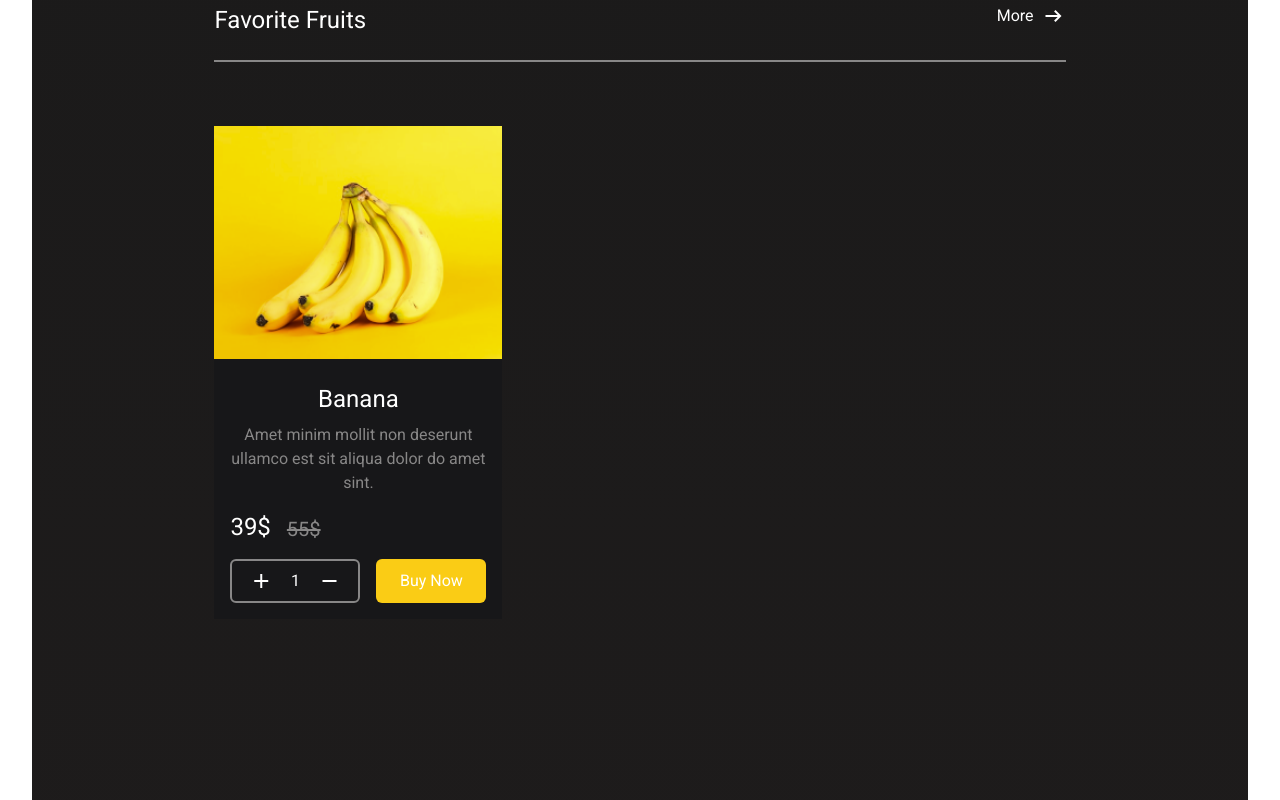
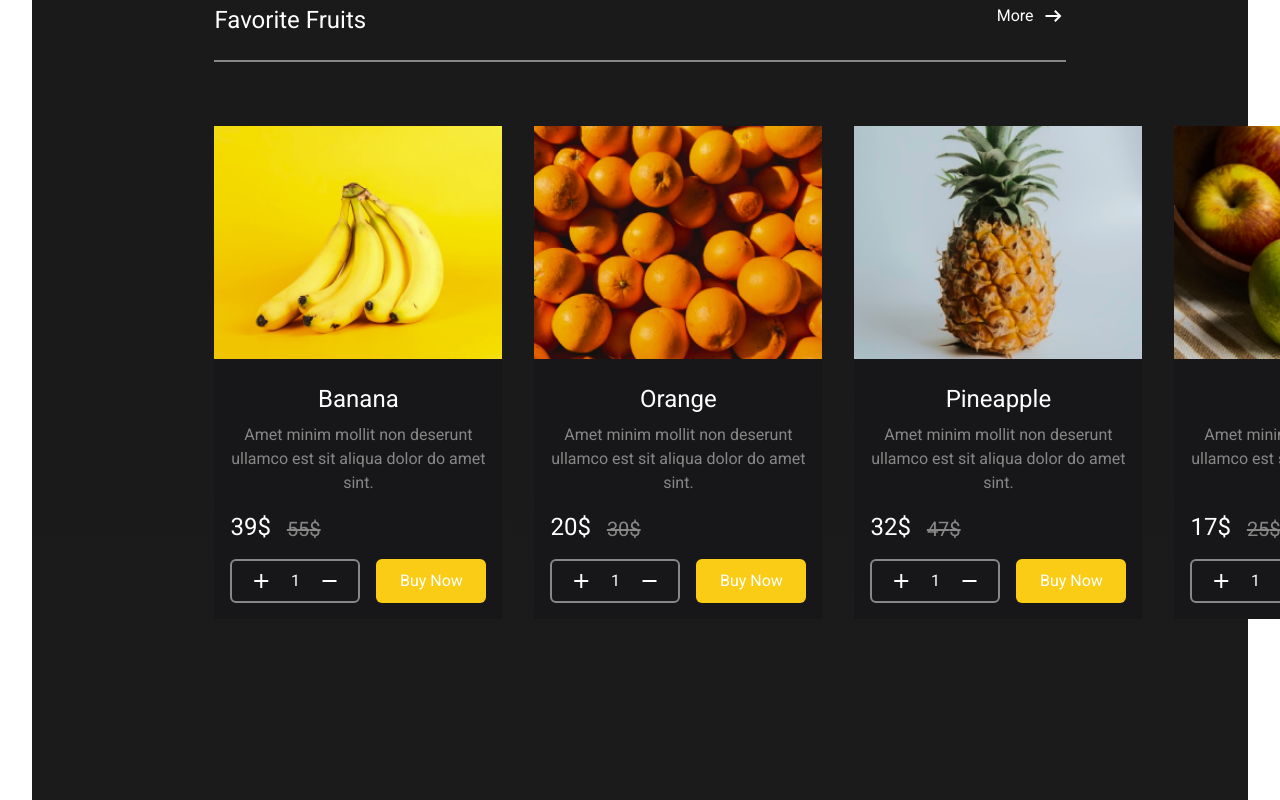
Before and after one commit to Vitholu/fruit-empire, a React (Vite) app: page / in a window 1280 px wide. Shown: the part 920-1720 px from the top of the page. Built offline with nearby package versions, Linux system fonts and the light colour scheme.

Commit message:
add reusable card component

```diff
--- a/src/App.tsx
+++ b/src/App.tsx
@@ -3,6 +3,7 @@ import Header from './components/Header'
 import Hero from './components/Hero'
 import HeroHighlight from './components/HeroHighlight'
 import FavoriteFruit from './components/FavoriteFruit'
+import HowItWorks from './components/HowItWorks'
 import './App.css'
 
 function App() {
@@ -18,8 +19,12 @@ function App() {
                     <Hero />
                     <HeroHighlight />
                 </div>
-                <div className="h-v5/5">
+                <div className="h-[50rem]">
                     <FavoriteFruit />
+                </div>
+
+                <div className="ml-3/20 mr-3/20 h-v5/5">
+                    <HowItWorks />
                 </div>
             </div>
         </div>
--- a/src/components/FavoriteFruit.tsx
+++ b/src/components/FavoriteFruit.tsx
@@ -1,5 +1,9 @@
 import React from 'react'
+import FavoriteFruitCard from './FavoriteFruitCard'
 import Banana from '../assets/Banana_Card.png'
+import Orange from '../assets/Orange_Card.png'
+import Pineapple from '../assets/Pineapple_Card.png'
+import Apple from '../assets/Apple_Card.png'
 
 const FavoriteFruit = () => {
     return (
@@ -13,40 +17,30 @@ const FavoriteFruit = () => {
             </div>
 
             <div className="grid grid-flow-col auto-cols-auto justify-between gap-x-8 pt-16">
-                <div className="flex flex-col w-72 h-110">
-                    <img src={Banana} alt="" />
-                    <div className="flex flex-col bg-black-g200 p-4">
-                        <p className="text-2xl pt-2">Banana</p>
-                        <p className="text-gray-50 pt-2">
-                            Amet minim mollit non deserunt ullamco est sit aliqua dolor do amet
-                            sint.
-                        </p>
-                        <div>
-                            <div className="flex gap-4 pt-4">
-                                <span className="text-2xl h-12">39$</span>
-                                <span className="text-xl pt-1 text-gray-50 line-through h-12">
-                                    55$
-                                </span>
-                            </div>
-                        </div>
-
-                        <div className="flex gap-4">
-                            <div className="flex flex-1 justify-around items-center rounded-md border-2 border-gray-50 p-2">
-                                <span class="material-symbols-outlined">add</span>
-                                <span>1</span>
-                                <span class="material-symbols-outlined">remove</span>
-                            </div>
-                            <div className="flex-1">
-                                <button className="bg-yellow-400 rounded-md w-full h-full">
-                                    Buy Now
-                                </button>
-                            </div>
-                        </div>
-                    </div>
-                </div>
-                <div className="w-72 h-110"></div>
-                <div className="w-72 h-110"></div>
-                <div className="w-72 h-110"></div>
+                <FavoriteFruitCard
+                    picture={Banana}
+                    fruit={'Banana'}
+                    currentPrice={'39'}
+                    previousPrice={'55'}
+                />
+                <FavoriteFruitCard
+                    picture={Orange}
+                    fruit={'Orange'}
+                    currentPrice={'20'}
+                    previousPrice={'30'}
+                />
+                <FavoriteFruitCard
+                    picture={Pineapple}
+                    fruit={'Pineapple'}
+                    currentPrice={'32'}
+                    previousPrice={'47'}
+                />
+                <FavoriteFruitCard
+                    picture={Apple}
+                    fruit={'Apple'}
+                    currentPrice={'17'}
+                    previousPrice={'25'}
+                />
             </div>
         </div>
     )
--- /dev/null
+++ b/src/components/FavoriteFruitCard.tsx
@@ -0,0 +1,36 @@
+import React from 'react'
+
+const FavoriteFruitCard = (props) => {
+    return (
+        <div className="flex flex-col w-72 h-110">
+            <img src={props.picture} alt="" />
+            <div className="flex flex-col bg-black-g200 p-4">
+                <p className="text-2xl pt-2">{props.fruit}</p>
+                <p className="text-gray-50 pt-2">
+                    Amet minim mollit non deserunt ullamco est sit aliqua dolor do amet sint.
+                </p>
+                <div>
+                    <div className="flex gap-4 pt-4">
+                        <span className="text-2xl h-12">{props.currentPrice}$</span>
+                        <span className="text-xl pt-1 text-gray-50 line-through h-12">
+                            {props.previousPrice}$
+                        </span>
+                    </div>
+                </div>
+
+                <div className="flex gap-4">
+                    <div className="flex flex-1 justify-around items-center rounded-md border-2 border-gray-50 p-2">
+                        <span class="material-symbols-outlined">add</span>
+                        <span>1</span>
+                        <span class="material-symbols-outlined">remove</span>
+                    </div>
+                    <div className="flex-1">
+                        <button className="bg-yellow-400 rounded-md w-full h-full">Buy Now</button>
+                    </div>
+                </div>
+            </div>
+        </div>
+    )
+}
+
+export default FavoriteFruitCard
--- /dev/null
+++ b/src/components/HowItWorks.tsx
@@ -0,0 +1,7 @@
+import React from 'react'
+import Background from '../assets/Background_Steps.png'
+const HowItWorks = () => {
+    return <img src={Background} alt="" className="w-1344px" />
+}
+
+export default HowItWorks
```
Also changed, not shown: src/assets/Background_Steps.png (added).
